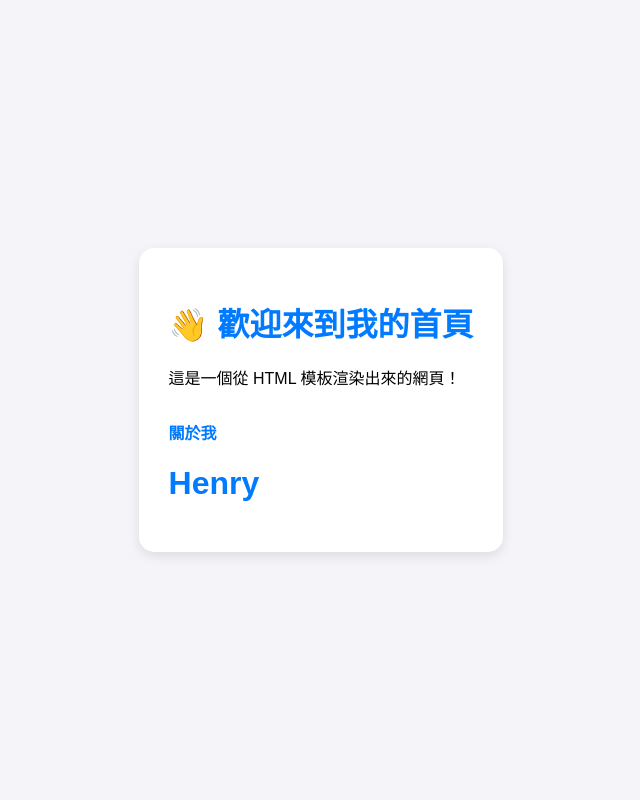
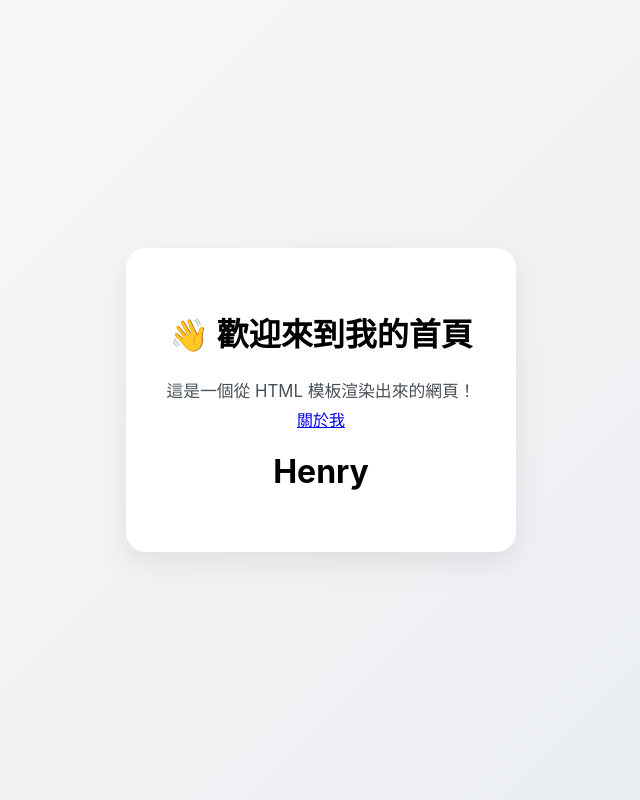
Before and after one commit to hnrylm/fluskwebapp, a Flask app: page / in a window 1280 px wide. Shown: the whole page, without its empty margins (319-959 px from the left). Run offline with Flask 3, Linux system fonts and the light colour scheme.

Commit message:
fix: resize card and image

```diff
--- a/templates/index.html
+++ b/templates/index.html
@@ -2,34 +2,8 @@
 <!DOCTYPE html>
 <html>
 <head>
-    <title>我的 Flask 首頁</title>
-    <style>
-    body {
-        font-family: sans-serif;
-        background-color: #f4f4f9;
-        display: flex;             /* 开启弹性布局 */
-        justify-content: center;    /* 水平居中 */
-        align-items: center;        /* 垂直居中 */
-        height: 100vh;              /* 撑满全屏高度 */
-        margin: 0;
-    }
-    .card {
-        background: white;
-        padding: 30px;              /* 增加内边距 */
-        border-radius: 15px;        /* 增加圆角 */
-        box-shadow: 0 4px 12px rgba(0,0,0,0.1);
-        display: inline-block;
-        max-width: 400px;
-    }
-    h1 { color: #007bff; margin-bottom: 20px; }
-    a {
-        display: inline-block;
-        margin-top: 15px;
-        text-decoration: none;
-        color: #007bff;
-        font-weight: bold;
-    }
-</style>
+<link rel="stylesheet" href="{{ url_for('static', filename='style.css') }}">
+
 </head>
 <body>
     <div class="card">
```
